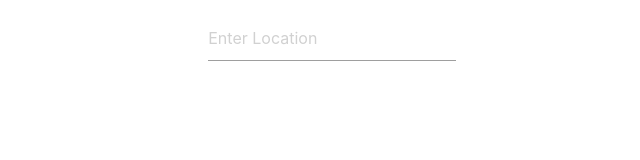
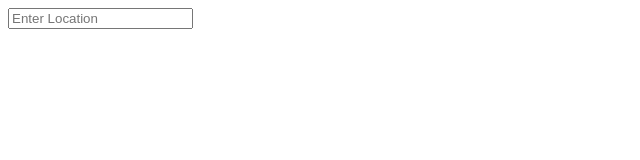
Before and after one commit to noxolica/weather-app, a website: page public/index.html in a window 1280 px wide. Shown: the whole page, without its empty margins (0-640 px from the left). Drawn offline with nearby package versions, Linux system fonts and the light colour scheme; some packages are replaced by stand-ins of ours.

Commit message:
removed materialize UI dependencyw

```diff
--- a/public/index.html
+++ b/public/index.html
@@ -6,25 +6,15 @@
   <meta name="viewport" content="width=device-width, initial-scale=1.0">
   <meta http-equiv="X-UA-Compatible" content="ie=edge">
   <link href="https://fonts.googleapis.com/icon?family=Material+Icons" rel="stylesheet">
-  <link rel="stylesheet" href="https://cdnjs.cloudflare.com/ajax/libs/materialize/1.0.0/css/materialize.min.css">
   <link rel="stylesheet" href="css/styles.css">
   <script type="text/javascript"
     src="https://maps.googleapis.com/maps/api/js?key=AIzaSyCvpPckojkoJHEDVWB2-yYqXCH01Ag7zUE&libraries=places"></script>
-  <script defer src="https://cdnjs.cloudflare.com/ajax/libs/materialize/1.0.0/js/materialize.min.js"></script>
   <script defer src="js/script.js"></script>
   <title>Weather App</title>
 </head>
 
 <body>
-  <div class="container">
-    <div class="row">
-      <form class="col s12">
-        <div class="input-field inline">
-          <input id="input_city" type="text" class="validate" data-search-city placeholder="Enter Location">
-        </div>
-      </form>
-    </div>
-  </div>
+  <input id="input_city" type="text" class="validate center-align" data-search-city placeholder="Enter Location">
 </body>
 
 </html>
```
